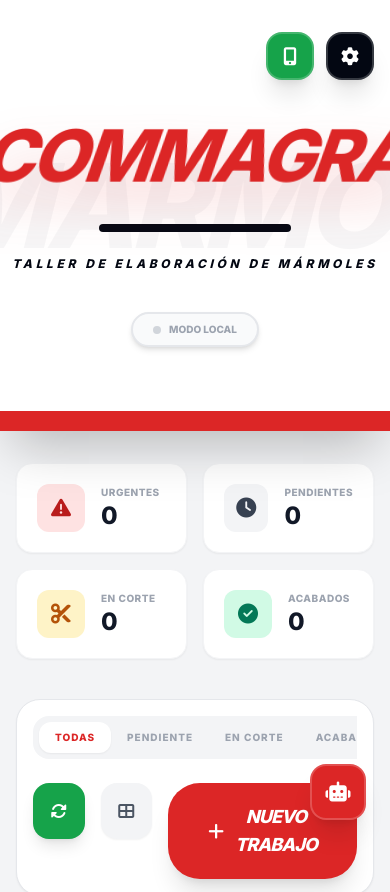
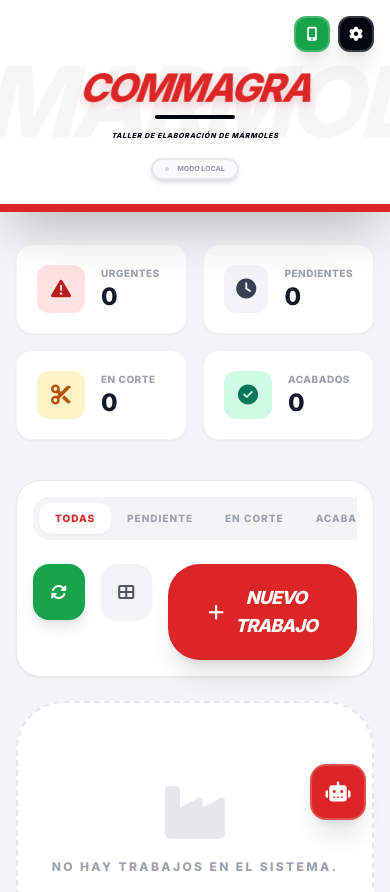
Before and after one commit to migueltaller/Commagra-Planing, a React (Vite) app: page / in a window 390 px wide. Shown: the top 892 px of the page. Built offline with nearby package versions, Linux system fonts and the light colour scheme.

Commit message:
Update Header.tsx

```diff
--- a/components/Header.tsx
+++ b/components/Header.tsx
@@ -22,16 +22,16 @@
   };
 
   return (
-    <header className="bg-white border-b-[20px] border-red-600 shadow-2xl relative overflow-hidden print:py-4 print:border-b-4">
+    <header className="bg-white border-b-[8px] md:border-b-[20px] border-red-600 shadow-2xl relative overflow-hidden print:py-4 print:border-b-4">
       {/* Decoración de fondo marmolada */}
       <div className="absolute top-0 left-0 w-full h-full opacity-[0.03] pointer-events-none flex items-center justify-center select-none">
-        <span className="text-[30vw] font-black italic tracking-tighter">MARMOL</span>
+        <span className="text-[25vw] font-black italic tracking-tighter">MARMOL</span>
       </div>
 
       <div className="max-w-7xl mx-auto px-4 sm:px-6 lg:px-8 relative z-10 flex flex-col items-center">
 
         {/* BARRA DE HERRAMIENTAS SUPERIOR */}
-        <div className="w-full flex justify-end items-center gap-3 pt-8 pb-10 md:pb-16 print:hidden">
+        <div className="w-full flex justify-end items-center gap-2 md:gap-3 pt-4 md:pt-8 pb-4 md:pb-10 print:hidden">
           <div className="hidden md:flex flex-col items-end mr-4">
             <span className="text-[9px] font-black text-gray-400 uppercase tracking-widest">Gestión de Producción</span>
             <span className="text-[10px] font-bold text-red-600 uppercase italic">Sistema en la Nube v2.0</span>
@@ -39,37 +39,42 @@
 
           <button
             onClick={() => setShowShareModal(true)}
-            className="w-12 h-12 md:w-16 md:h-16 rounded-2xl bg-green-600 text-white flex items-center justify-center hover:bg-black transition-all shadow-xl border-2 border-white/20 active:scale-95"
+            className="w-9 h-9 md:w-16 md:h-16 rounded-xl md:rounded-2xl bg-green-600 text-white flex items-center justify-center hover:bg-black transition-all shadow-xl border-2 border-white/20 active:scale-95"
             title="Compartir enlace de acceso"
           >
-            <i className="fas fa-mobile-alt text-lg md:text-xl"></i>
+            <i className="fas fa-mobile-alt text-sm md:text-xl"></i>
           </button>
 
           <button
             onClick={onOpenSettings}
-            className="w-12 h-12 md:w-16 md:h-16 rounded-2xl bg-gray-950 text-white flex items-center justify-center hover:bg-red-600 transition-all shadow-xl group border-2 border-white/20 active:scale-95"
+            className="w-9 h-9 md:w-16 md:h-16 rounded-xl md:rounded-2xl bg-gray-950 text-white flex items-center justify-center hover:bg-red-600 transition-all shadow-xl group border-2 border-white/20 active:scale-95"
             title="Configuración"
           >
-            <i className="fas fa-cog text-lg md:text-xl group-hover:rotate-90 transition-transform"></i>
+            <i className="fas fa-cog text-sm md:text-xl group-hover:rotate-90 transition-transform"></i>
           </button>
         </div>
 
-        {/* TÍTULO PRINCIPAL */}
-        <div className="pb-16 md:pb-24 text-center">
-          <h1 className="text-7xl sm:text-8xl md:text-[14rem] font-black text-red-600 tracking-tighter leading-none italic drop-shadow-[0_25px_25px_rgba(220,38,38,0.2)] select-none px-2 transform -skew-x-6">
+        {/* TÍTULO PRINCIPAL REDIMENSIONADO PARA MÓVIL */}
+        <div className="pb-6 md:pb-24 text-center w-full overflow-hidden flex flex-col items-center">
+          {/*
+            - Ajustado a text-[10vw] para que 8 letras quepan cómodamente (8x10 = 80% del ancho)
+            - sm:text-[12vw] para tablets
+            - md:text-[8rem] y superiores para pantallas grandes
+          */}
+          <h1 className="text-[10vw] sm:text-[12vw] md:text-[9rem] lg:text-[12rem] font-black text-red-600 tracking-tighter leading-none italic drop-shadow-[0_5px_5px_rgba(220,38,38,0.2)] md:drop-shadow-[0_25px_25px_rgba(220,38,38,0.2)] select-none transform -skew-x-6 whitespace-nowrap inline-block px-4">
             COMMAGRA
           </h1>
 
-          <div className="flex flex-col items-center mt-8 md:mt-12">
-            <div className="h-2 w-48 bg-gray-950 mb-6 rounded-full"></div>
-            <p className="text-gray-950 font-black tracking-[0.3em] md:tracking-[0.5em] uppercase text-xs md:text-3xl italic">
+          <div className="flex flex-col items-center mt-2 md:mt-12">
+            <div className="h-1 md:h-2 w-20 md:w-48 bg-gray-950 mb-3 md:mb-6 rounded-full"></div>
+            <p className="text-gray-950 font-black tracking-[0.1em] md:tracking-[0.5em] uppercase text-[7px] sm:text-xs md:text-3xl italic px-4 text-center">
               Taller de Elaboración de Mármoles
             </p>
 
-            <div className="flex items-center gap-4 mt-10 print:hidden">
-              <span className={`px-5 py-2 rounded-full text-[10px] font-black border-2 transition-all shadow-md flex items-center gap-2 ${settings.googleSheetEnabled ? 'border-green-500 bg-green-50 text-green-700' : 'border-gray-200 bg-gray-50 text-gray-400'}`}>
-                <div className={`w-2 h-2 rounded-full ${settings.googleSheetEnabled ? 'bg-green-500 animate-pulse' : 'bg-gray-300'}`}></div>
-                {settings.googleSheetEnabled ? 'BASE DE DATOS EN NUBE OK' : 'MODO LOCAL'}
+            <div className="flex items-center gap-4 mt-4 md:mt-10 print:hidden">
+              <span className={`px-3 md:px-5 py-1 md:py-2 rounded-full text-[7px] md:text-[10px] font-black border-2 transition-all shadow-md flex items-center gap-2 ${settings.googleSheetEnabled ? 'border-green-500 bg-green-50 text-green-700' : 'border-gray-200 bg-gray-50 text-gray-400'}`}>
+                <div className={`w-1 h-1 md:w-2 md:h-2 rounded-full ${settings.googleSheetEnabled ? 'bg-green-500 animate-pulse' : 'bg-gray-300'}`}></div>
+                {settings.googleSheetEnabled ? 'CONECTADO' : 'MODO LOCAL'}
               </span>
             </div>
           </div>
@@ -79,40 +84,38 @@
       {/* MODAL DE ACCESO REMOTO */}
       {showShareModal && (
         <div className="fixed inset-0 bg-black/95 backdrop-blur-2xl z-[200] flex items-center justify-center p-4 animate-in fade-in duration-300">
-          <div className="bg-white p-8 md:p-12 rounded-[3.5rem] max-w-md w-full text-center relative shadow-2xl border border-white/20">
+          <div className="bg-white p-6 md:p-12 rounded-[2.5rem] md:rounded-[3.5rem] max-w-md w-full text-center relative shadow-2xl border border-white/20">
             <button
               onClick={() => setShowShareModal(false)}
-              className="absolute -top-4 -right-4 w-14 h-14 bg-red-600 text-white rounded-full flex items-center justify-center shadow-2xl hover:scale-110 transition-transform z-20"
+              className="absolute -top-4 -right-4 w-12 h-12 md:w-14 md:h-14 bg-red-600 text-white rounded-full flex items-center justify-center shadow-2xl hover:scale-110 transition-transform z-20"
             >
-              <i className="fas fa-times text-xl"></i>
+              <i className="fas fa-times text-lg md:text-xl"></i>
             </button>
 
-            <h3 className="text-3xl font-black uppercase italic tracking-tighter mb-2 text-gray-900 leading-none">Acceso Remoto</h3>
-            <p className="text-[10px] font-black text-gray-400 uppercase tracking-widest mb-10">Uso interno taller Commagra</p>
+            <h3 className="text-2xl md:text-3xl font-black uppercase italic tracking-tighter mb-2 text-gray-900 leading-none">Acceso Remoto</h3>
+            <p className="text-[9px] md:text-[10px] font-black text-gray-400 uppercase tracking-widest mb-6 md:mb-10">Uso interno taller Commagra</p>
 
-            {/* QR Section */}
-            <div className="bg-gray-50 p-6 rounded-[2.5rem] border-2 border-gray-100 mb-8 inline-block shadow-inner">
-              <img src={qrUrl} alt="QR Code" className="w-64 h-64 mx-auto mix-blend-multiply" />
+            <div className="bg-gray-50 p-4 md:p-6 rounded-[2rem] md:rounded-[2.5rem] border-2 border-gray-100 mb-6 md:mb-8 inline-block shadow-inner">
+              <img src={qrUrl} alt="QR Code" className="w-48 h-48 md:w-64 md:h-64 mx-auto mix-blend-multiply" />
             </div>
 
-            {/* Acciones Rápidas */}
-            <div className="space-y-4 mb-8">
+            <div className="space-y-3 md:space-y-4 mb-6 md:mb-8">
               <button
                 onClick={copyToClipboard}
-                className={`w-full py-5 rounded-2xl font-black uppercase text-xs tracking-widest transition-all flex items-center justify-center gap-3 border-2 ${copied ? 'bg-green-600 border-green-600 text-white' : 'bg-gray-950 border-gray-950 text-white hover:bg-red-600 hover:border-red-600'}`}
+                className={`w-full py-4 md:py-5 rounded-2xl font-black uppercase text-[10px] tracking-widest transition-all flex items-center justify-center gap-3 border-2 ${copied ? 'bg-green-600 border-green-600 text-white' : 'bg-gray-950 border-gray-950 text-white hover:bg-red-600 hover:border-red-600'}`}
               >
                 <i className={`fas ${copied ? 'fa-check' : 'fa-link'}`}></i>
-                {copied ? '¡COPIADO CON ÉXITO!' : 'COPIAR ENLACE PARA WHATSAPP'}
+                {copied ? '¡COPIADO!' : 'COPIAR ENLACE'}
               </button>
             </div>
 
-            <div className="bg-blue-50 p-6 rounded-3xl border border-blue-100 text-left">
-              <div className="flex gap-4">
-                <i className="fas fa-cloud-arrow-down text-blue-600 text-xl mt-1"></i>
+            <div className="bg-blue-50 p-4 md:p-6 rounded-3xl border border-blue-100 text-left">
+              <div className="flex gap-3 md:gap-4">
+                <i className="fas fa-cloud-arrow-down text-blue-600 text-lg md:text-xl mt-1"></i>
                 <div>
-                  <p className="text-[11px] font-black text-blue-900 uppercase">Instalar en el móvil:</p>
-                  <p className="text-[10px] font-bold text-blue-800 uppercase leading-tight mt-1 opacity-70">
-                    Abre el enlace y selecciona <span className="underline">"Añadir a pantalla de inicio"</span> para descargar la App.
+                  <p className="text-[10px] md:text-[11px] font-black text-blue-900 uppercase">Instalar en el móvil:</p>
+                  <p className="text-[9px] md:text-[10px] font-bold text-blue-800 uppercase leading-tight mt-1 opacity-70">
+                    Abre el enlace y selecciona <span className="underline">"Añadir a pantalla de inicio"</span>.
                   </p>
                 </div>
               </div>
```
